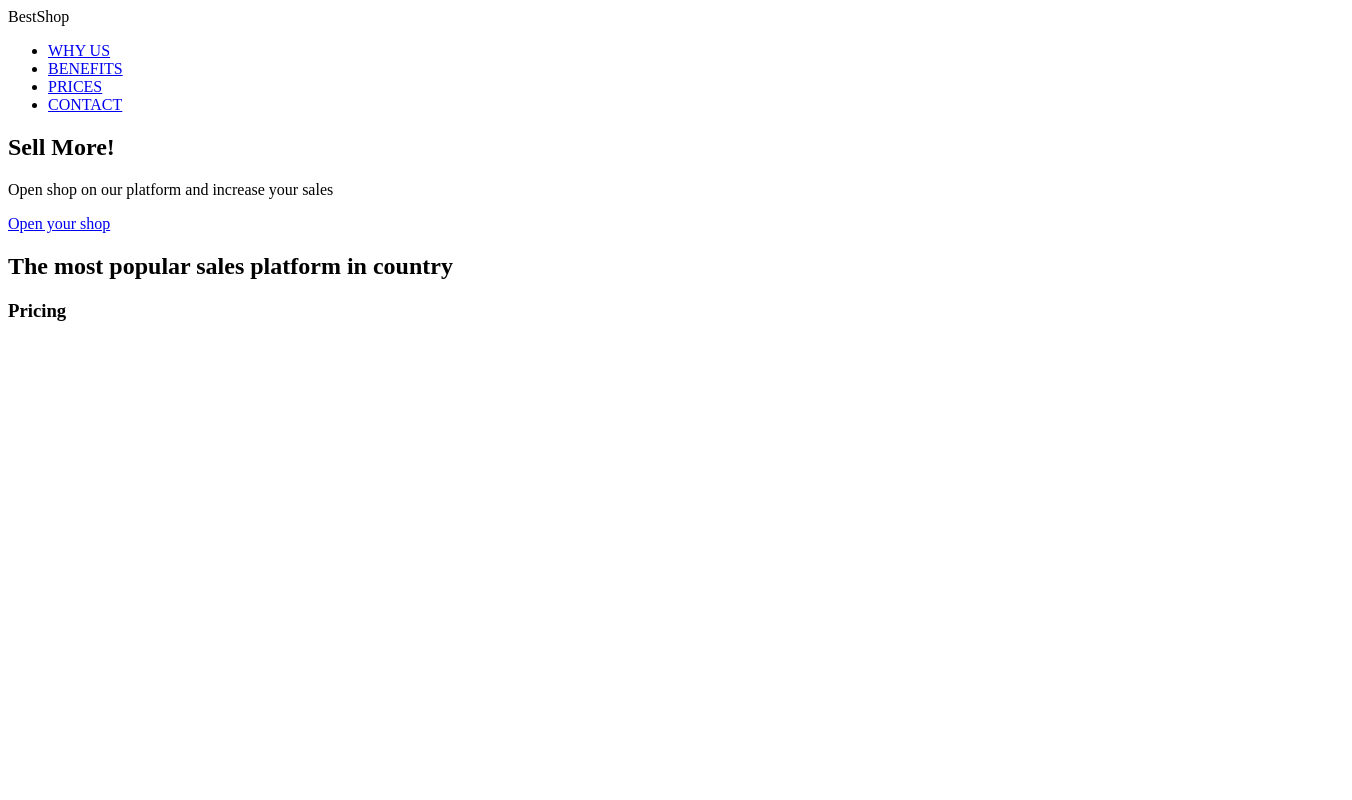
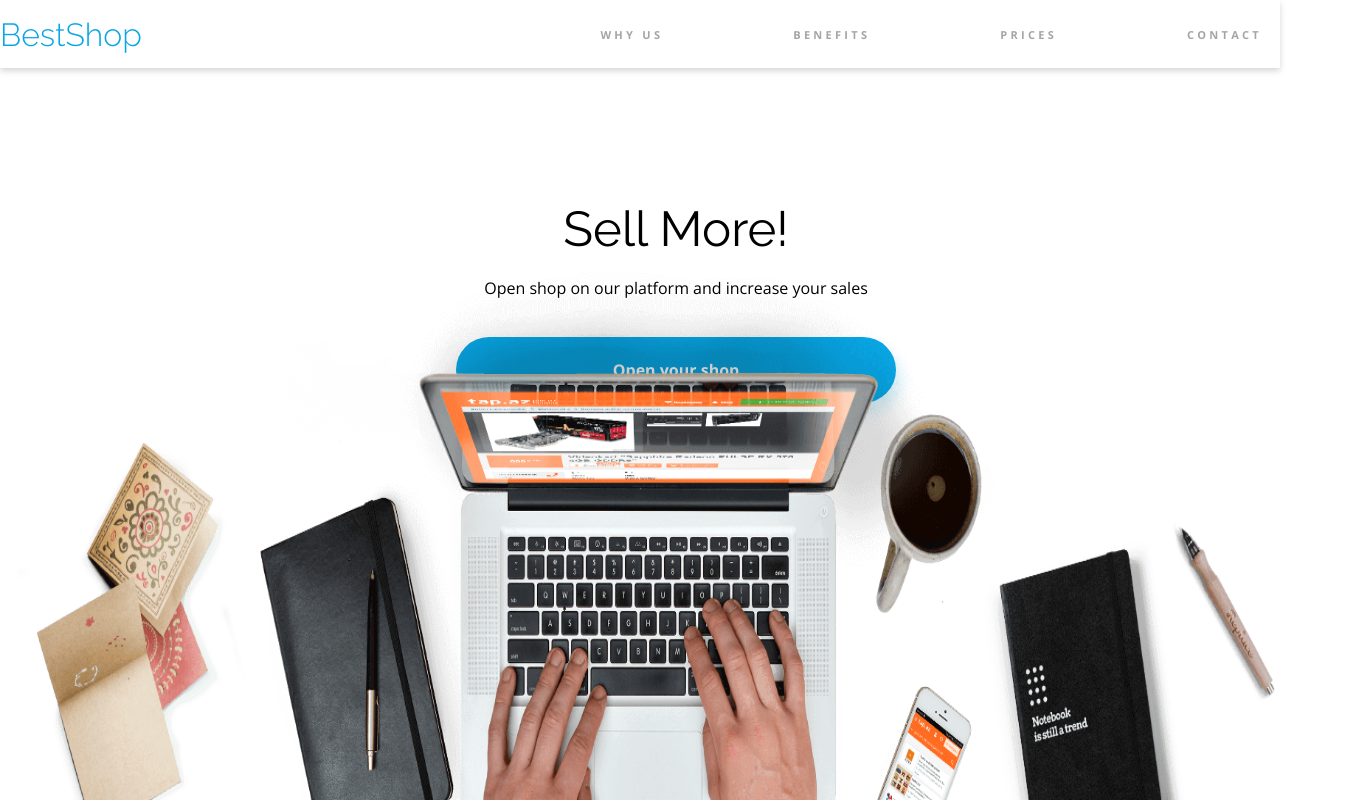
Before and after one commit to zanetasochon/Best_Shop-, a website built with Parcel: page index.html in a window 1280 px wide. Shown: the whole page, 1352 px wide, since content can reach past the window. Built offline with nearby package versions, Linux system fonts and the light colour scheme.

Commit message:
First_and_second_section_done_

```diff
--- a/index.html
+++ b/index.html
@@ -4,7 +4,9 @@
     <meta charset="UTF-8" />
     <meta http-equiv="X-UA-Compatible" content="IE=edge" />
     <meta name="viewport" content="width=device-width, initial-scale=1.0" />
+    <!-- <link href="main.scss/reset.scss" rel="stylesheet" /> -->
     <link href="main.scss/main.scss" rel="stylesheet" />
+    <link href="main.scss/_variables.scss" rel="stylesheet" />
     <link rel="preconnect" href="https://fonts.googleapis.com" />
     <link rel="preconnect" href="https://fonts.gstatic.com" crossorigin />
     <link
@@ -16,8 +18,8 @@
   <body>
     <section class="header">
       <div class="container">
+        <div class="logo">BestShop</div>
         <nav class="menu">
-          <div class="logo">BestShop</div>
           <ul>
             <li><a href="#">WHY US</a></li>
             <li><a href="#">BENEFITS</a></li>
@@ -29,23 +31,24 @@
     </section>
 
     <section class="main">
-      <div class="container">
+      <img class="bg" src="/assets/Background.png" />
+      <div class="container main__section">
         <h1>Sell More!</h1>
-        <p>Open shop on our platform and increase your sales</p>
+        <p class="text">Open shop on our platform and increase your sales</p>
         <a href="#">Open your shop</a>
       </div>
     </section>
 
-    <section class="icons_columns">
+    <!-- <section class="icons__columns">
       <div class="container">
         <h2>The most popular sales platform in country</h2>
         <div class="first__column"></div>
         <div class="second__column"></div>
         <div class="third__column"></div>
       </div>
-    </section>
+    </section> -->
 
-    <section class="boxes">
+    <!-- <section class="boxes">
       <div class="container">
         <div class="first__box"></div>
         <div class="second__box"></div>
@@ -82,4 +85,8 @@
       </div>
     </section>
   </body>
+</html> -->
+    <!-- </body>
+</html>   -->
+  </body>
 </html>
--- /dev/null
+++ b/main.scss/_variables.scss
@@ -0,0 +1,8 @@
+$mainColor: #08a6e4;
+$shadowColor: rgba(7, 172, 230, 0.16);
+$redishColor: #fb3b64;
+$greyColor: #a5a5a5;
+$lightGreyColor: #f7f7f7;
+$whiteColor: #ffffff;
+$mainFont: "Raleway", sans-serif;
+$secondFont: "Open Sans", sans-serif;
--- a/main.scss/main.scss
+++ b/main.scss/main.scss
@@ -1,18 +1,111 @@
-/* Variables */
-
-:root {
-  --main-color: #08a6e4;
-  --shadow-color: rgba(7, 172, 230, 0.16);
-  --redish-color: #fb3b64;
-  --green-color: #55dfb4;
-  --black-color: #000000;
-  --grey-color: #a5a5a5;
-  --light-grey-color: #f7f7f7;
-  --white-color: #ffffff;
-  --main-font: "Raleway", sans-serif;
-  --second-font: "Open Sans", sans-serif;
-}
+@import "variables";
 
 * {
   box-sizing: border-box;
+  padding: 0;
+  margin: 0;
 }
+
+.container {
+  width: 1352px;
+  margin: 0 auto;
+}
+
+.header {
+  box-shadow: 0 3px 6px #00000029;
+  height: 68px;
+  display: flex;
+  justify-content: center;
+  align-items: center;
+  position: fixed;
+  z-index: 999;
+  top: 0;
+  left: 0;
+  right: 0;
+  bottom: 0;
+
+  .container {
+    display: flex;
+    justify-content: space-between;
+    justify-content: center;
+    align-items: center;
+    justify-content: space-between;
+
+    .logo {
+      font-size: 32px;
+      color: $mainColor;
+      font-family: $mainFont;
+      font-weight: 300;
+    }
+  }
+}
+
+.menu ul {
+  display: flex;
+  list-style: none;
+  gap: 94px;
+
+  a {
+    text-decoration: none;
+    padding: 28px 18px 22px;
+    color: $greyColor;
+    font-size: 11px;
+    font-family: $secondFont;
+    font-weight: 700;
+    letter-spacing: 3.28px;
+
+    &:hover {
+      color: #000000;
+      border-bottom: 4px solid $mainColor;
+    }
+  }
+}
+
+.main {
+  display: flex;
+  flex-direction: column;
+  align-items: center;
+  justify-content: flex-end;
+
+  .bg {
+    position: absolute;
+    bottom: 0;
+    left: 0;
+    width: 100%;
+    height: 564px;
+  }
+
+  .container.main__section {
+    display: flex;
+    flex-direction: column;
+    align-items: center;
+    padding-top: 200px;
+
+    h1 {
+      font-size: 49px;
+      color: black;
+      font-family: $mainFont;
+      font-weight: 400;
+      margin-bottom: 20px;
+    }
+
+    .text {
+      font-size: 16px;
+      color: #000000;
+      font-family: $secondFont;
+      font-weight: 400;
+      padding-bottom: 38px;
+    }
+
+    a {
+      background-color: $mainColor;
+      color: #ffffff;
+      font-family: $secondFont;
+      font-weight: 700;
+      border-radius: 40px;
+      padding: 22px 157px;
+      box-shadow: 5px 10px 14px $shadowColor;
+      text-decoration: none;
+    }
+  }
+}
```
Also changed, not shown: dist/Background.96fc9b9b.png (added), dist/index.html, 4 other files.
